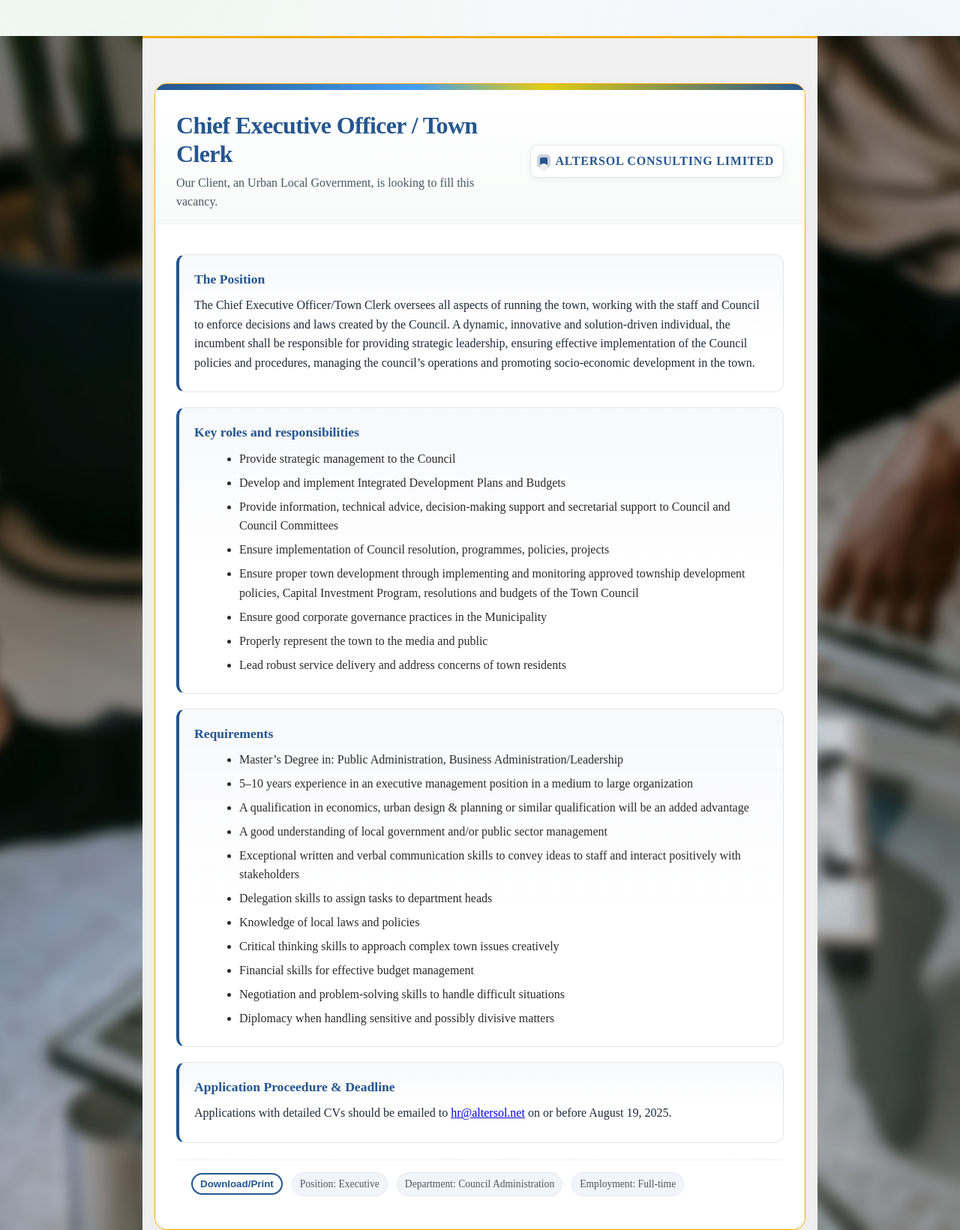
After one commit to Tmazst/altersol, a Flask app: page /recruitment in a window 1280 px wide. The commit adds this page. Shown: the whole page at 75% size. Run offline with Flask 3, Linux system fonts and the light colour scheme; some libraries are stand-ins or nearby versions; some web fonts are replaced.

Commit message:
uploading recruitment

```diff
--- a/app.py
+++ b/app.py
@@ -1,5 +1,5 @@
 
-from flask import Flask,render_template,url_for,redirect,request,flash,jsonify
+from flask import Flask,render_template,url_for,redirect,request,flash,jsonify,send_from_directory
 from flask_login import login_user, LoginManager,current_user,logout_user, login_required
 from Forms import Register, Login,Contact_Form, Project_Form, Web_Design_Brief,Logo_Options,Poster_Options,Brochure_Options,Flyer_Options
 from models import *
@@ -145,7 +145,6 @@ def mail_enqueries(contact_form):
 {contact_form.email.data}\n
 <p style="font-size:25px;color:red">This is a Test</p>
                     """
-
         # try:
         mail.send(msg)
         flash("Your Message has been Successfully Sent!!", "success")
@@ -157,6 +156,20 @@ def mail_enqueries(contact_form):
         # Send the pwd reset request to the above email
     send_link()
 
+@app.route("/recruitment")
+def recruitment():
+
+    return render_template("job_advert.html")
+
+@app.route('/download/job-advert')
+def download_job_advert():
+    print("Downolading Advert: ",request.remote_addr)
+    return send_from_directory(
+        directory='static/recruitment',
+        path='Q-Messanger_Job_advert_Marketing_Intern.pdf',
+        as_attachment=True,
+        mimetype='application/pdf'
+    )
 
 
 # Press the green button in the gutter to run the script.
--- a/static/css/styles.css
+++ b/static/css/styles.css
@@ -180,9 +180,15 @@ html {-ms-text-size-adjust:100%;-webkit-text-size-adjust:100%}
 
 }
 
+.btn-no-border{
+    border:none;
+    border-radius:20px;
+}
+
 .group{
     margin:20px 0px;
 }
+
 
 .user-sec-page{
     display:flex;
@@ -192,6 +198,11 @@ html {-ms-text-size-adjust:100%;-webkit-text-size-adjust:100%}
 .a-links{
     text-decoration:none;
     color:#303030;
+    white-space:nowrap;
+}
+
+.a-links:hover{
+    opacity: 0.8;
 }
 
 .options span{
@@ -1366,7 +1377,6 @@ to{
 
 
 .nav-links a:hover{
-  //color:#006769;
   letter-spacing: 5px;
   border-bottom:1px solid coral;
 }
@@ -1918,6 +1928,10 @@ to{
     top:10px;
     left:200px;
     transform:rotate(45deg)
+}
+
+.slider img{
+    transform: scale(0.7);
 }
 
 .show-popup{
@@ -2126,6 +2140,11 @@ to{
 }
 
 @media all and (max-width: 700px){
+
+    .modal{
+        max-height: 90vh !important;
+        overflow: auto;
+    }
     #open-job-details{
         width:100% !important
     }
--- a/static/js_script.js
+++ b/static/js_script.js
@@ -118,6 +118,27 @@ document.addEventListener('DOMContentLoaded', () => {
             }, 350 * index);
         }
     });
+
+
+    var sideNavLinks = document.querySelectorAll(".saas-nav-item");
+    var sideNav = document.getElementById("side-navig-bg");
+    let sideNavCont = document.querySelector("#side-navig-cont");
+
+    sideNavLinks.forEach(function(link) {
+        link.addEventListener("click", function() {
+            sideNav.classList.remove("show-popup");
+            sideNavCont.classList.remove("show-menu");
+
+        });
+    });
+
+    // document.addEventListener("click", function(e) {
+    //     if (!sideNav.contains(e.target) && !e.target.closest(".menu-toggle")) {
+    //         sideNav.classList.remove("show-popup");
+    //         sideNavCont.classList.remove("show-menu");
+    //     }
+    // });
+
 });
 
 // Services Cards ends
@@ -145,6 +166,7 @@ var noSections = sections.length;
 var progressCont = document.querySelectorAll(".progress-cont");
 var progressCount = document.querySelectorAll(".progress-no");
 let indexList = [];
+
 
 
 function changeProgressColor(){
--- /dev/null
+++ b/templates/job_advert.html
@@ -0,0 +1,251 @@
+{% extends "base.html" %}
+{% block content %}
+
+<style>
+
+:root {
+    --bg: #f7f9fb;
+    --card: #ffffff;
+    --text: #1f2937; /* slate-800 */
+    --muted: #4b5563; /* slate-600 */
+    --brand: #24568E; /* green */
+    --brand-2: #f7a901; /* accent blue for small details */
+    --ring: rgba(46, 74, 125, 0.25);
+}
+
+
+* { box-sizing: border-box; }
+html, body { height: 100%; }
+body {
+margin: 0;
+font-family: system-ui, -apple-system, Segoe UI, Roboto, Ubuntu, Cantarell, Noto Sans, Helvetica, Arial, "Apple Color Emoji", "Segoe UI Emoji";
+color: var(--text);
+background: radial-gradient(1200px 800px at 10% 0%, #eef7f0 0%, transparent 55%),
+radial-gradient(900px 600px at 90% 10%, #eef6fb 0%, transparent 50%),
+var(--bg);
+    line-height: 1.6;
+}
+
+
+.wrap {
+    max-width: 900px;
+    margin: min(6vh, 56px) auto;
+    padding: 0 16px;
+    background-color: #f1f1f1;
+    border-top: 3px solid #f7a901;
+    padding-top:30x;
+}
+
+
+.card {
+    background: var(--card);
+    border-radius: 16px;
+    box-shadow: 0 10px 30px rgba(221, 221, 221, 0.3);
+    overflow: hidden;
+    border: 1px solid #f7a901;
+    margin-top: 60px;
+}
+
+
+.ribbon {
+    height: 8px;
+    background: linear-gradient(90deg, var(--brand), #439ef3 40%, #e2cd13 60%, var(--brand));
+}
+
+
+header {
+    display: grid;
+    grid-template-columns: 1fr auto;
+    gap: 16px;
+    align-items: center;
+    padding: 28px 28px 16px 28px;
+    border-bottom: 1px solid #eef2f7;
+    background: linear-gradient(180deg, #ffffff 0%, #f8fbf9 100%);
+}
+
+
+.title {
+    margin: 0;
+    font-size: clamp(1.4rem, 2.5vw, 2rem);
+    line-height: 1.2;
+    font-weight: 800;
+    letter-spacing: -0.02em;
+}
+
+li{
+    font-size: clamp(1.1rem);
+}
+
+
+.subtitle {
+margin: 6px 0 0;
+color: var(--muted);
+font-weight: 500;
+}
+
+
+.brand {
+display: inline-flex;
+align-items: center;
+gap: 10px;
+justify-self: end;
+padding: 8px 12px;
+border: 1px solid #e5e7eb;
+border-radius: 10px;
+background: #fff;
+box-shadow: 0 2px 8px rgba(2, 6, 23, 0.06);
+font-weight: 700;
+color: var(--brand);
+text-transform: uppercase;
+letter-spacing: 0.05em;
+}
+
+
+.brand-badge {
+width: 10px;
+height: 10px;
+border-radius: 2px;
+background: var(--brand);
+box-shadow: 0 0 0 4px var(--ring);
+}
+
+
+main { padding: 20px 28px 28px; }
+
+
+.section {
+margin: 20px 0 0;
+padding: 18px 20px;
+border: 1px solid #e4e5e6;
+border-left: 4px solid var(--brand);
+border-radius: 12px;
+background: linear-gradient(180deg, rgba(28, 56, 133, 0.03), transparent 60%);
+}
+
+
+
+.section h2 {
+    margin: 0 0 8px;
+    font-size: 1.1rem;
+}
+
+
+p { margin: 0.5em 0; }
+
+
+ul { margin: 0.4em 0 0 1.25em; }
+
+
+li { margin: 0.4em 0; }
+
+.footer {
+    margin-top: 22px;
+    padding: 16px 20px;
+    border-top: 1px dashed #e5e7eb;
+    font-size: 0.95rem;
+    color: var(--muted);
+    display: flex;
+    gap: 12px;
+    align-items: center;
+    flex-wrap: wrap;
+}
+
+
+.tag {
+font-size: 0.85rem;
+background: #f1f5f9;
+border: 1px solid #e2e8f0;
+border-radius: 999px;
+padding: 4px 10px;
+}
+
+
+/* Print styles */
+@media print {
+    body { background: #fff; }
+    .wrap { margin: 0; padding: 0; }
+    .card { box-shadow: none; border: none; }
+    .ribbon { display: none; }
+    header { border-bottom: 2px solid var(--brand); }
+    .section { break-inside: avoid; }
+    .footer { border-top: none; }
+}
+</style>
+<div class="wrap">
+    <article class="card" role="article" aria-labelledby="job-title">
+    <div class="ribbon" aria-hidden="true"></div>
+    <header>
+        <div style="position: relative;">
+            <h1 id="job-title" class="title">Chief Executive Officer / Town Clerk</h1>
+            <p class="subtitle">Our Client, an Urban Local Government, is looking to fill this vacancy.</p>
+            </div>
+            <div class="brand" aria-label="Company">
+            <span class="brand-badge" aria-hidden="true"><img src="static/images/altersol_logo1.png" alt="Logo" class="logo" style="height: 10px; "></span>
+            <span>AlterSol Consulting Limited</span>
+            <!-- <img src="static/images/altersol_logo1.png" alt="Logo" class="logo-on-ad" style="height: 10px; "> -->
+        </div>
+    </header>
+
+    <main>
+    <section class="section" aria-labelledby="pos-heading">
+        <h2 id="pos-heading">The Position</h2>
+        <p>
+            The Chief Executive Officer/Town Clerk oversees all aspects of running the town, working with the staff and Council to
+            enforce decisions and laws created by the Council. A dynamic, innovative and solution-driven individual, the incumbent shall
+            be responsible for providing strategic leadership, ensuring effective implementation of the Council policies and procedures,
+            managing the council’s operations and promoting socio-economic development in the town.
+        </p>
+    </section>
+
+
+    <section class="section" aria-labelledby="roles-heading">
+        <h2 id="roles-heading">Key roles and responsibilities</h2>
+        <ul>
+            <li>Provide strategic management to the Council</li>
+            <li>Develop and implement Integrated Development Plans and Budgets</li>
+            <li>Provide information, technical advice, decision-making support and secretarial support to Council and Council Committees</li>
+            <li>Ensure implementation of Council resolution, programmes, policies, projects</li>
+            <li>Ensure proper town development through implementing and monitoring approved township development policies, Capital Investment Program, resolutions and budgets of the Town Council</li>
+            <li>Ensure good corporate governance practices in the Municipality</li>
+            <li>Properly represent the town to the media and public</li>
+            <li>Lead robust service delivery and address concerns of town residents</li>
+        </ul>
+    </section>
+
+
+    <section class="section" aria-labelledby="reqs-heading">
+        <h2 id="reqs-heading">Requirements</h2>
+        <ul>
+            <li>Master’s Degree in: Public Administration, Business Administration/Leadership</li>
+            <li>5–10 years experience in an executive management position in a medium to large organization</li>
+            <li>A qualification in economics, urban design &amp; planning or similar qualification will be an added advantage</li>
+            <li>A good understanding of local government and/or public sector management</li>
+            <li>Exceptional written and verbal communication skills to convey ideas to staff and interact positively with stakeholders</li>
+            <li>Delegation skills to assign tasks to department heads</li>
+            <li>Knowledge of local laws and policies</li>
+            <li>Critical thinking skills to approach complex town issues creatively</li>
+            <li>Financial skills for effective budget management</li>
+            <li>Negotiation and problem-solving skills to handle difficult situations</li>
+            <li>Diplomacy when handling sensitive and possibly divisive matters</li>
+        </ul>
+    </section>
+
+    <section class="section" aria-labelledby="reqs-heading">
+        <h2 id="reqs-heading">Application Proceedure & Deadline</h2>
+        <p style="font-weight:500">Applications with detailed CVs should be emailed to <span><a href="mailto:hr@altersol.net">hr@altersol.net</a> </span>
+on or before August 19, 2025.</p>
+    </section>
+
+
+    <div class="footer" role="contentinfo">
+
+        <button onclick="window.print();"  class="btns-outlined">Download/Print</button>
+        <span class="tag">Position: Executive</span>
+        <span class="tag">Department: Council Administration</span>
+        <span class="tag">Employment: Full-time</span>
+        </div>
+    </main>
+    </article>
+</div>
+
+{%endblock%}
```
Also changed, not shown: templates/index.html (+28 -28 lines), static/icons/share-icon.png (added).
